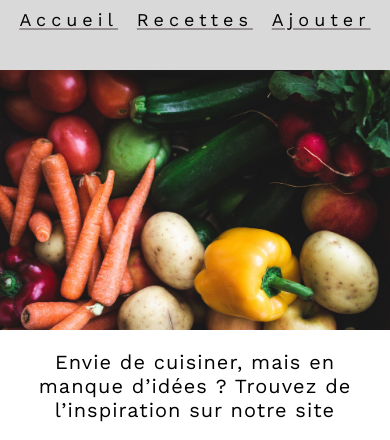
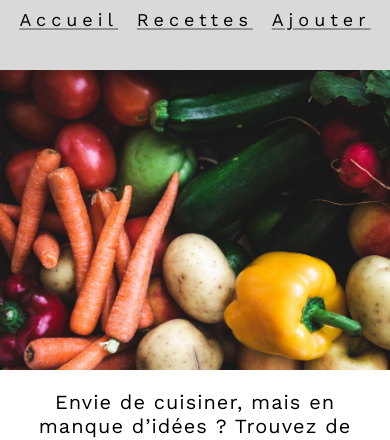
Before and after one commit to timonicolaux/checkpoint4-react, a React (Create React App) app: page / in a window 390 px wide. Shown: the part 180-620 px from the top of the page. Built offline with nearby package versions, Linux system fonts and the light colour scheme; no server answers.

Commit message:
made last fixes

```diff
--- a/src/pages/Home.js
+++ b/src/pages/Home.js
@@ -54,9 +54,7 @@ const Home = () => {
       ) : (
         ""
       )}
-      <div>
-        <img src={Vegetables} alt="vegetables-img" className="vegetables-img" />
-      </div>
+      <div className="vegetables-img-container" />
       <div className="main-section">
         <div className="home-title-div">
           <h2 className="home-title">
--- a/src/styles/Home.css
+++ b/src/styles/Home.css
@@ -4,13 +4,12 @@
   margin-bottom: 70px;
 }
 
-.vegetables-img {
-  text-align: center;
-  display: block;
-  justify-content: center;
-  align-items: center;
-  margin: auto;
+.vegetables-img-container {
+  background-image: url("../assets/vegetables.jpg");
+  height: 600px;
   width: 100%;
+  background-repeat: no-repeat;
+  background-size: cover;
 }
 
 .home-title-div {
@@ -82,3 +81,9 @@
     margin-bottom: 50px;
   }
 }
+
+@media screen and (max-width: 500px) {
+  .vegetables-img-container {
+    height: 300px;
+  }
+}
```
